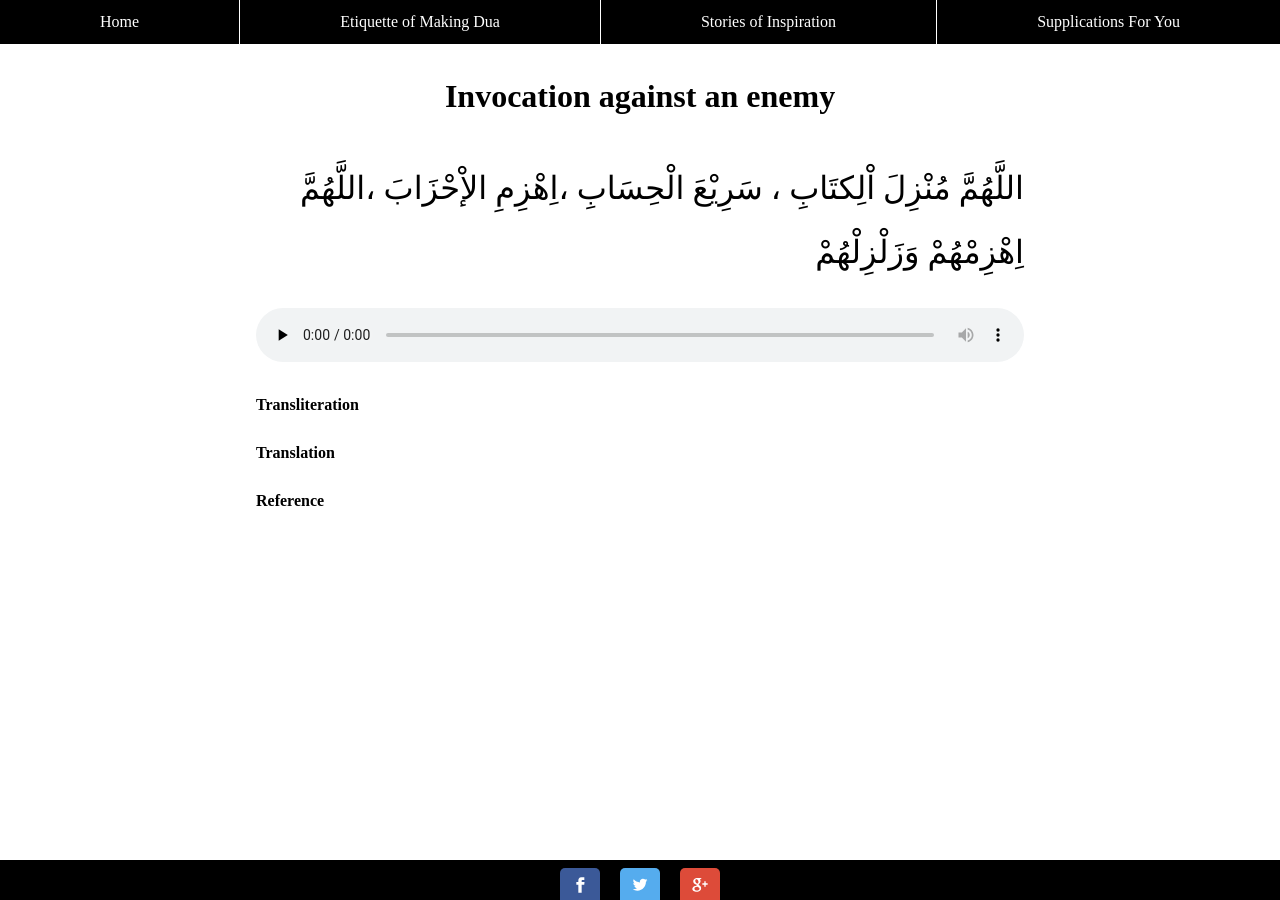
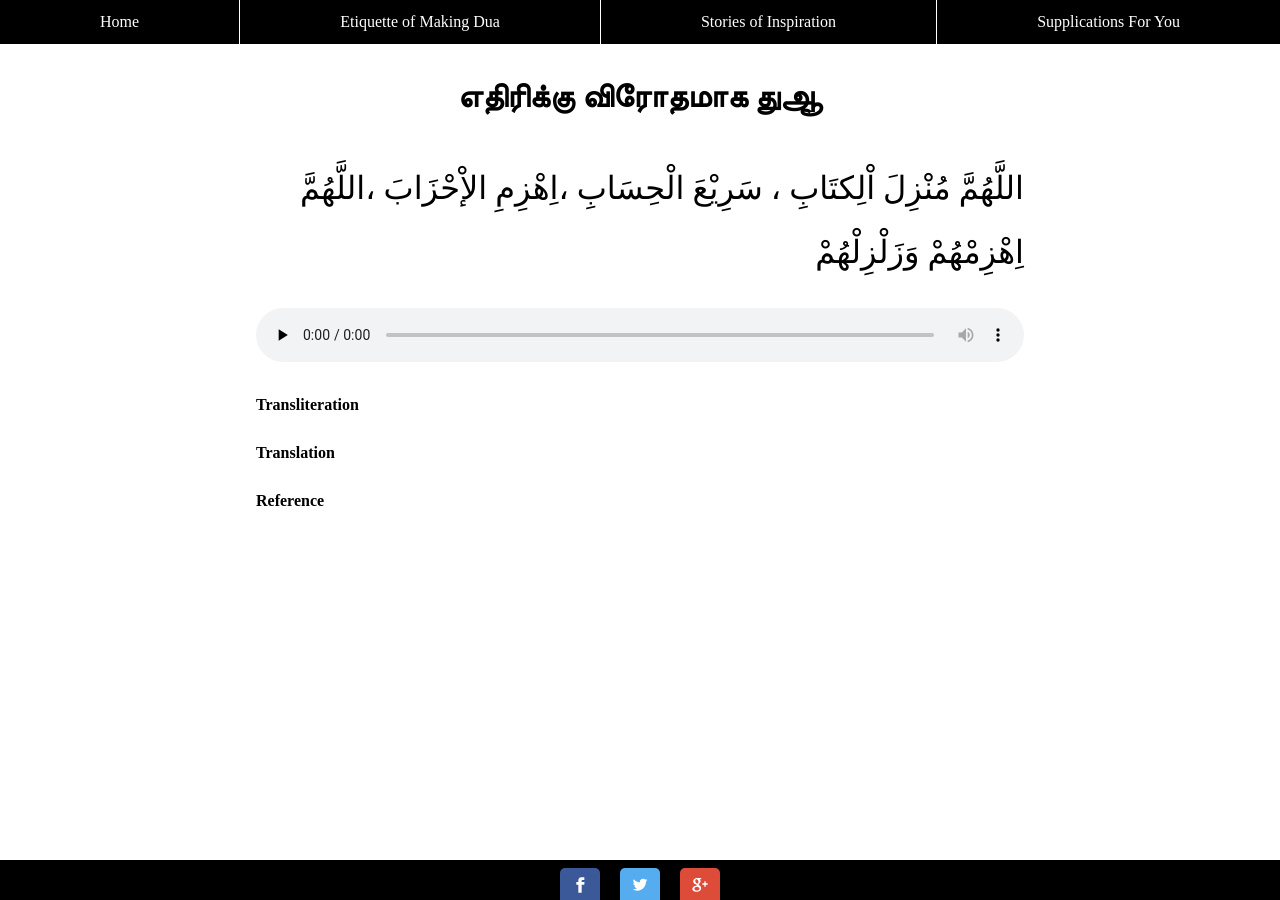
Before and after one commit to rafikttp/duaForLifeTamil, a Jekyll site: the page built from supplications/fortress/content/againstenemy.md, in a window 1280 px wide. Built offline with Jekyll 4.4.1, drawn with Linux system fonts in a browser that asks for light colours.

Commit message:
Update againstenemy.md

```diff
--- a/supplications/fortress/content/againstenemy.md
+++ b/supplications/fortress/content/againstenemy.md
@@ -1,6 +1,6 @@
 ---
 layout: allpages
-title:  Invocation against an enemy
+title:  எதிரிக்கு விரோதமாக துஆ
 categories : [fortress]
 order : 38
 description: What to say against an enemy
```
